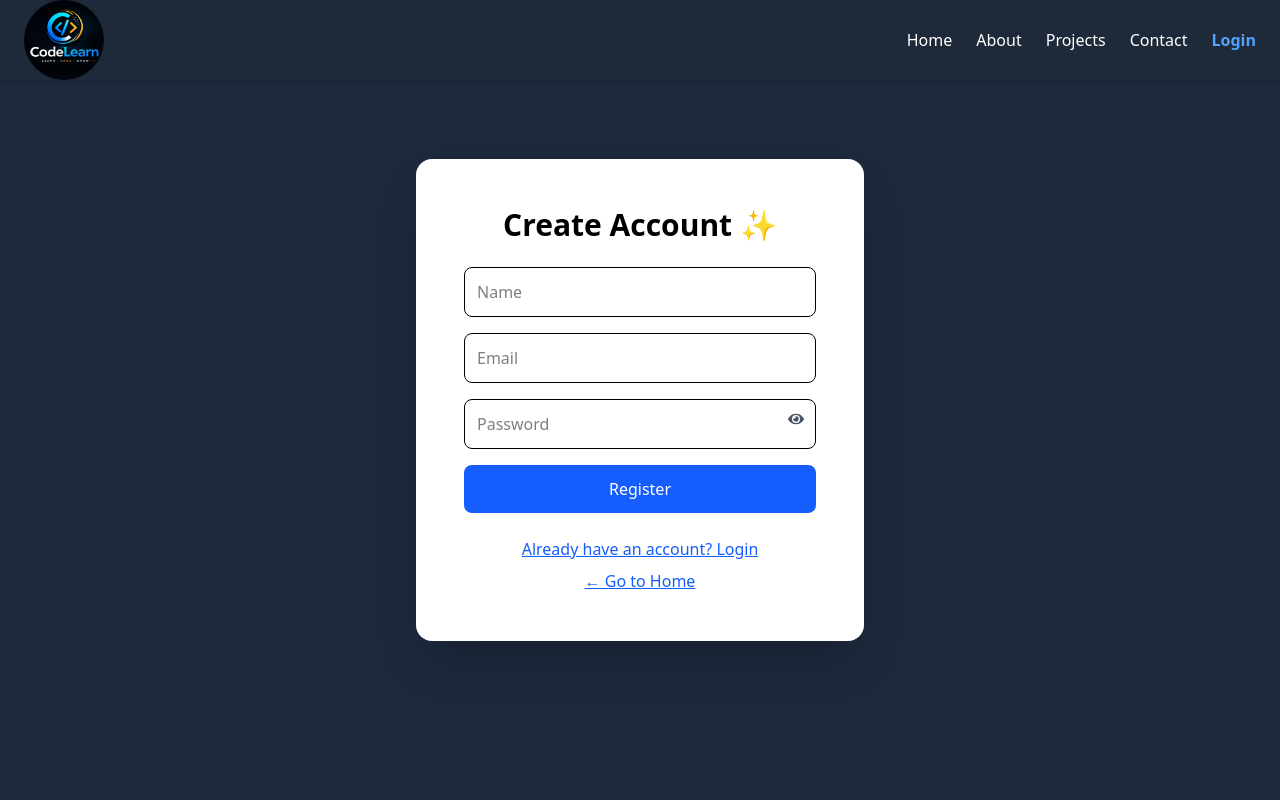
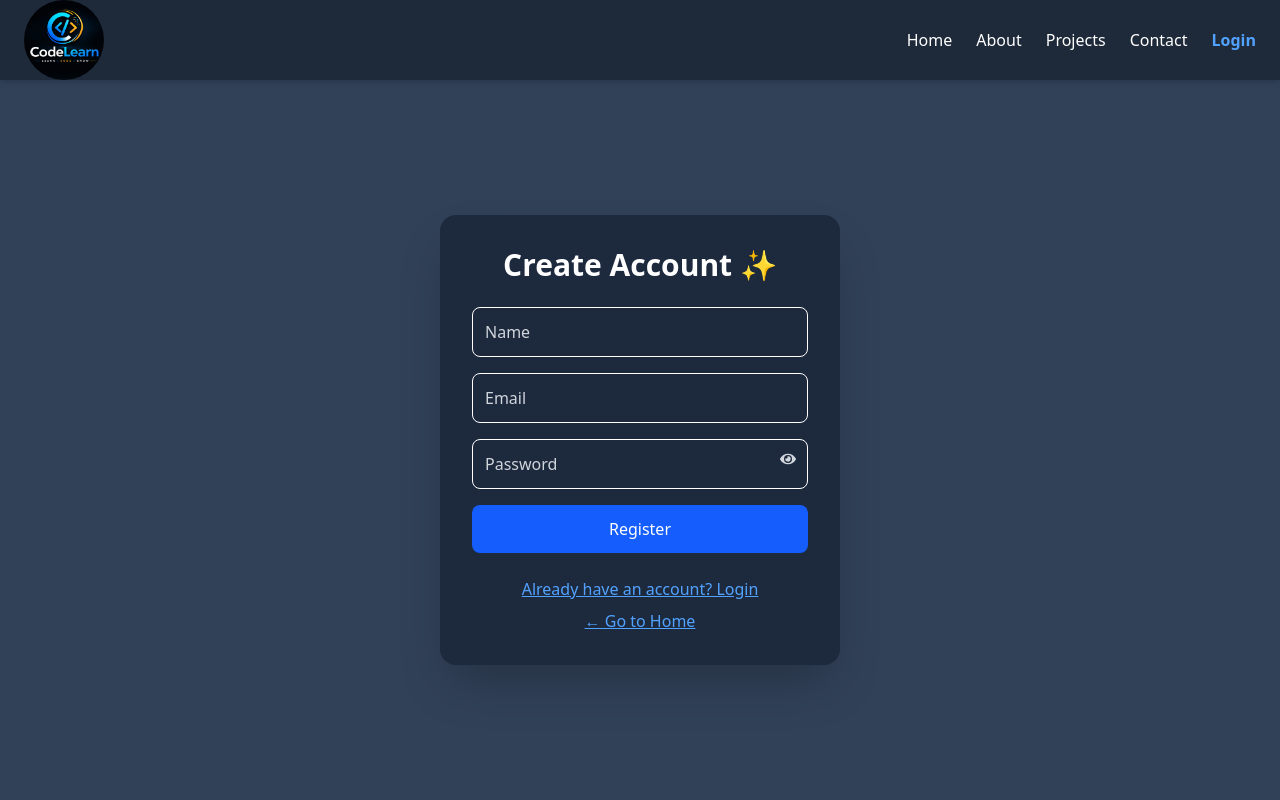
Before and after one commit to Shubhii-27/webSite, a React (Vite) app: page /login in a window 1280 px wide. Both pictures are taken after a click on the button "New user? Register here". Shown: the top 800 px of the page. Built offline with nearby package versions, Linux system fonts and the light colour scheme.

Commit message:
fix issue

```diff
--- a/src/App.jsx
+++ b/src/App.jsx
@@ -7,10 +7,10 @@ import Navbar from "./Component/Navbar";
 import Footer from "./Component/Footer";
 import Home from "./Component/Home";
 import About from "./Component/About";
-// import Skills from "./Component/Skills"; // ❌ Removed
-import Projects from "./Component/Projects"; // ✅ Make sure folder name matches
+
+import Projects from "./Component/Projects";
 import Contact from "./Component/Contact";
-import Login from "./Component/Login"; // ✅ Added
+import Login from "./Component/Login";
 import Mydetail from "./Component/Mydetail";
 import Dashboard from "./Component/Dashboard";
 import Success from "./Component/SuccessDashboard";
--- a/src/Component/Footer.jsx
+++ b/src/Component/Footer.jsx
@@ -4,7 +4,7 @@ import { Link } from "react-router-dom";
 
 const Footer = () => {
   return (
-    <footer className="bg-gray-900 text-gray-300 mt-16">
+    <footer className="bg-gray-900 text-gray-300 pt-16">
       <div className="max-w-7xl mx-auto px-6 py-10 grid gap-8 sm:grid-cols-2 md:grid-cols-4">
 
         {/* Logo Section */}
--- a/src/Component/Login.jsx
+++ b/src/Component/Login.jsx
@@ -8,7 +8,7 @@ const Auth = () => {
 
   const [isLogin, setIsLogin] = useState(true);
   const [loading, setLoading] = useState(false);
-  const [showPassword, setShowPassword] = useState(false); // 👁️ state
+  const [showPassword, setShowPassword] = useState(false);
 
   const [email, setEmail] = useState("");
   const [password, setPassword] = useState("");
@@ -25,7 +25,7 @@ const Auth = () => {
       let res;
 
       if (isLogin) {
-        // 🔹 LOGIN
+        // LOGIN
         res = await axios.post(
           "http://localhost:5000/api/auth/login",
           { email, password }
@@ -36,9 +36,9 @@ const Auth = () => {
           setMessage("Login Successful ✅");
           setLoading(false);
           navigate("/dashboard");
-        }, 2000);
+        }, 1500);
       } else {
-        // 🔹 REGISTER
+        // REGISTER
         await axios.post(
           "http://localhost:5000/api/auth/register",
           { name, email, password }
@@ -52,7 +52,7 @@ const Auth = () => {
           setName("");
           setEmail("");
           setPassword("");
-        }, 2000);
+        }, 1500);
       }
     } catch (error) {
       setLoading(false);
@@ -61,62 +61,68 @@ const Auth = () => {
   };
 
   return (
-    <div className="min-h-screen flex bg-slate-800">
-      <div className="w-full flex items-center justify-center p-12">
-        <div className="bg-white w-full max-w-md p-12 rounded-2xl shadow-2xl">
+    <div className="min-h-screen flex items-center justify-center bg-slate-700">
 
-          <h1 className="text-3xl font-bold mb-6 text-center">
+      <div className="w-full max-w-md p-6">
+
+        {/* ✅ FIXED HEIGHT CARD */}
+        <div className="bg-slate-800 w-full p-8 mt-20 rounded-2xl shadow-2xl min-h-[200px] flex flex-col justify-center transition-all duration-300">
+
+          <h1 className="text-3xl font-bold mb-6 text-center text-white">
             {isLogin ? "Welcome Back 👋" : "Create Account ✨"}
           </h1>
 
           <form className="flex flex-col gap-4" onSubmit={handleSubmit}>
 
+            {/* Name Field */}
             {!isLogin && (
               <input
                 type="text"
                 placeholder="Name"
                 value={name}
                 onChange={(e) => setName(e.target.value)}
-                className="p-3 border rounded-lg"
+                className="p-3 border border-white bg-transparent text-white placeholder-gray-300 rounded-lg focus:outline-none focus:ring-2 focus:ring-white"
                 required
                 disabled={loading}
               />
             )}
 
+            {/* Email */}
             <input
               type="email"
               placeholder="Email"
               value={email}
               onChange={(e) => setEmail(e.target.value)}
-              className="p-3 border rounded-lg"
+              className="p-3 border border-white bg-transparent text-white placeholder-gray-300 rounded-lg focus:outline-none focus:ring-2 focus:ring-white"
               required
               disabled={loading}
             />
 
-            {/* 👁️ Password Field with Eye Icon */}
+            {/* Password */}
             <div className="relative">
               <input
                 type={showPassword ? "text" : "password"}
                 placeholder="Password"
                 value={password}
                 onChange={(e) => setPassword(e.target.value)}
-                className="p-3 border rounded-lg w-full pr-10"
+                className="p-3 border border-white bg-transparent text-white placeholder-gray-300 rounded-lg w-full pr-10 focus:outline-none focus:ring-2 focus:ring-white"
                 required
                 disabled={loading}
               />
 
               <span
                 onClick={() => setShowPassword(!showPassword)}
-                className="absolute right-3 top-3 cursor-pointer text-gray-600"
+                className="absolute right-3 top-3 cursor-pointer text-gray-300"
               >
                 {showPassword ? <FaEyeSlash /> : <FaEye />}
               </span>
             </div>
 
+            {/* Button */}
             <button
               type="submit"
               disabled={loading}
-              className="bg-blue-600 text-white py-3 rounded-lg flex justify-center items-center"
+              className="bg-blue-600 hover:bg-blue-700 text-white py-3 rounded-lg flex justify-center items-center transition"
             >
               {loading ? (
                 <span className="flex items-center gap-2">
@@ -130,20 +136,20 @@ const Auth = () => {
 
           </form>
 
-          {/* ✅ Message */}
+          {/* Message */}
           {message && !loading && (
-            <p className="mt-4 text-center font-semibold text-green-600">
+            <p className="mt-4 text-center font-semibold text-green-400">
               {message}
             </p>
           )}
 
-          {/* Toggle Login/Register */}
+          {/* Toggle */}
           <button
             onClick={() => {
               setIsLogin(!isLogin);
               setMessage("");
             }}
-            className="mt-6 text-blue-600 underline block mx-auto"
+            className="mt-6 text-blue-400 underline block mx-auto"
           >
             {isLogin
               ? "New user? Register here"
@@ -153,7 +159,7 @@ const Auth = () => {
           {/* Home */}
           <button
             onClick={() => navigate("/")}
-            className="mt-2 text-blue-600 underline block mx-auto"
+            className="mt-2 text-blue-400 underline block mx-auto"
           >
             ← Go to Home
           </button>
```
Also changed, not shown: 1 other file (tests, documents, lock files or other folders). Lines whose indentation alone changed are shown as unchanged.
